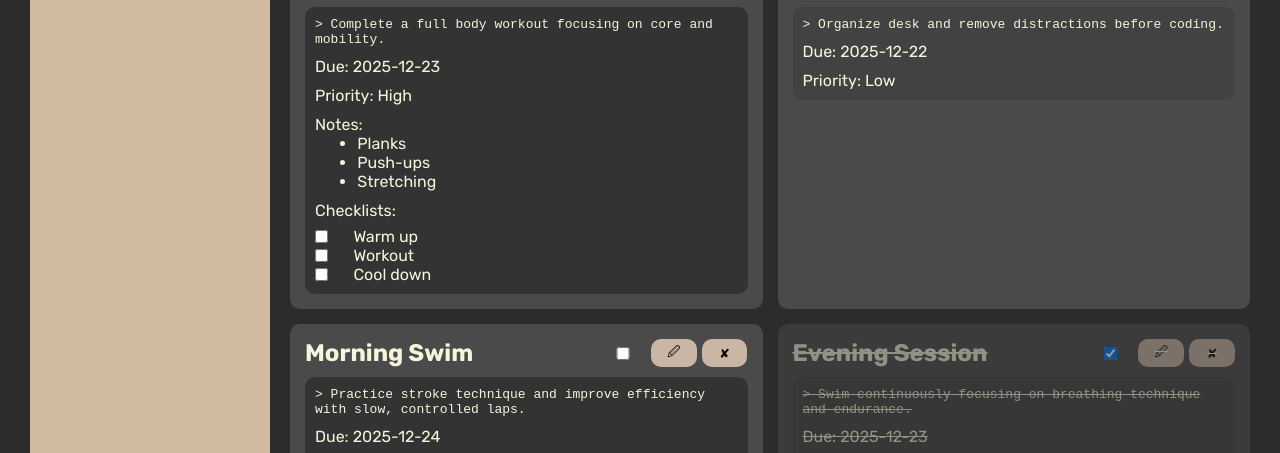
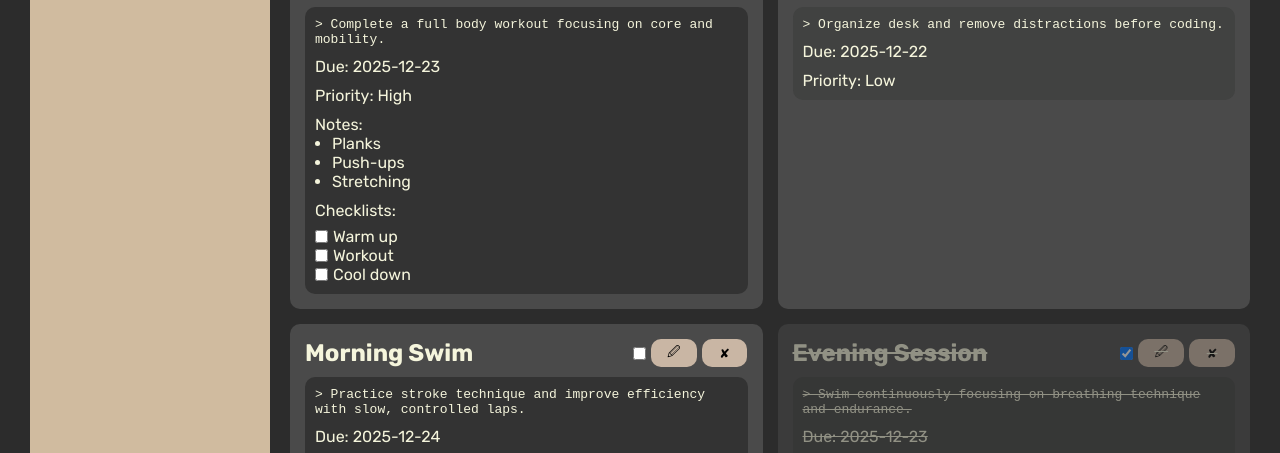
Before and after one commit to hrxd2/todo-list-project, a website built with webpack: page src/template.html in a window 1280 px wide. Shown: the part 340-793 px from the top of the page. Built offline with nearby package versions, Linux system fonts and the light colour scheme; a web font is replaced by a local one.

Commit message:
fix: styling for checkboxes
updated grid and alignments for visually pleasing layout
edited screenController to updated checked attribute.

```diff
--- a/src/screenController.js
+++ b/src/screenController.js
@@ -19,7 +19,7 @@ function newElem(elem, classText, textContent='', id='', prjTitle, isDone=false)
         item.type = 'checkbox';
         item.id = id;
     }
-    if(classText === 'isDoneBox'){
+    if(classText === 'isDoneBox'|| classText === 'isDoneBoxFromPrj'){
         if(isDone){
             item.checked = true;
         }else{
--- a/src/styles.css
+++ b/src/styles.css
@@ -83,9 +83,10 @@ body{
 }
 
 .checklist-div{
-  grid-template-columns: 1fr 10fr;
+  grid-template-columns: 1fr 32fr;
   align-items: center;
   justify-items: start;
+  gap: 0px 5px;
 }
 .checklist-div > p{
   grid-area: 1/1/1/3;
@@ -104,10 +105,11 @@ body{
 }
 .btn-div > input{
   align-self: center;
+  justify-self: end;
 }
 
 .notes{
-  margin-left: 10%;
+  margin-left: 4%;
 }
 
 .project-titles{
```
Also changed, not shown: 1 other file.
